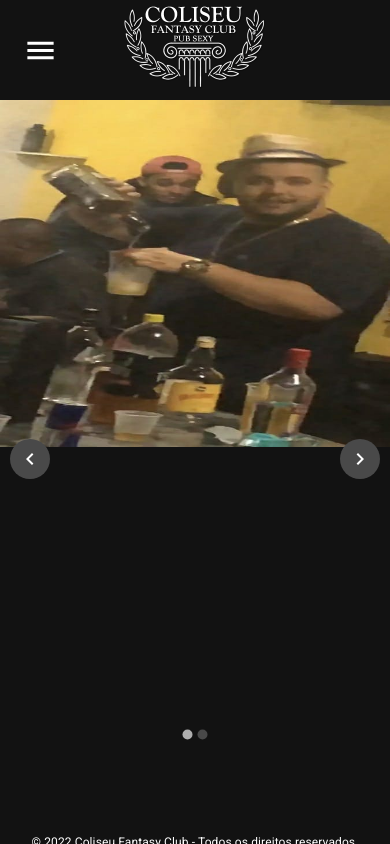
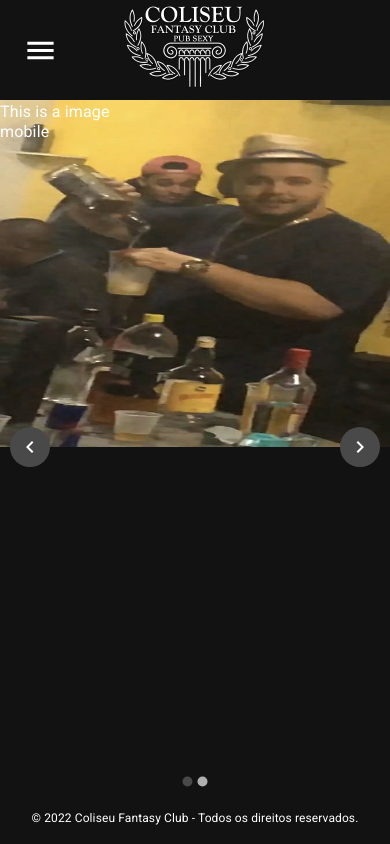
Before and after one commit to leozera14/Coliseu, a React (Vite) app: page / in a window 390 px wide. Built offline with nearby package versions, Linux system fonts and the light colour scheme.

Commit message:
Fix responsive layout

```diff
--- a/src/components/Header/Header.tsx
+++ b/src/components/Header/Header.tsx
@@ -53,7 +53,7 @@ export const Header = () => {
   const isMobile = useMediaQuery(theme.breakpoints.down("lg"));
 
   return (
-    <AppBar position="static" color="transparent" sx={{ boxShadow: "none" }}>
+    <AppBar position="static" color="transparent" sx={{ boxShadow: "none" }} style={{ maxHeight: "100px" }}>
       <CssBaseline />
       <Grid container alignItems="center" xs={12}>
         {isMobile ? (
--- a/src/pages/Home/Home.tsx
+++ b/src/pages/Home/Home.tsx
@@ -1,10 +1,15 @@
 import React from "react";
 
-import { Grid, Typography, Box, Paper } from "@mui/material";
+import { Grid, Typography, Box, Paper, useMediaQuery } from "@mui/material";
 
 import Carousel from "react-material-ui-carousel";
 
 import { makeStyles } from "@material-ui/styles";
+
+import { useTheme, createTheme } from "@mui/material/styles";
+import { Link } from "react-router-dom";
+
+import { useTheme as useThemeHook } from "../../hooks/theme/useTheme";
 
 // Images
 import test1 from "../../assets/test1.gif";
@@ -12,12 +17,14 @@ import test2 from "../../assets/test2.jpg";
 
 const useStyles: any = makeStyles(() => ({
   image: {
-    height: "auto",
     width: "100%",
   },
   containerFullHeight: {
     height: "85%",
   },
+  container: {
+    height: "calc(100vh - 185px)",
+  }
 }));
 
 export const Home = () => {
@@ -28,32 +35,39 @@ export const Home = () => {
       title: "Image 1",
       description: "This is a image",
       image: `${test1}`,
+      imageMobile : test2
     },
     {
       title: "Image 2",
       description: "This is a image 2",
       image: `${test2}`,
+      imageMobile : test1
     },
   ];
+
+  const { dark, changeThemeMode } = useThemeHook();
+  const theme = useTheme();
+  const isMobile = useMediaQuery(theme.breakpoints.down("md"));
 
   return (
     <>
       <Carousel
+        autoPlay={false}
         stopAutoPlayOnHover={false}
         navButtonsAlwaysVisible={true}
-        className={classes.containerFullHeight}
-        indicatorContainerProps={{
-          style: {
-            margin: "0",
-            position: "absolute",
-            bottom: "10%",
-          },
-        }}
       >
         {images.map((image, i) => (
-          <Grid key={i} className={classes.containerFullHeight}>
-            <img src={image.image} className={classes.image} />
-          </Grid>
+          <div
+            key={i}
+            className={classes.container}
+          >
+            <img
+              src={isMobile ? image.imageMobile : image.image}
+              className={classes.image}
+            />
+            <p style={{ position: "absolute", top: 0}}>{image.description}</p>
+            <p style={{ position: "absolute", top: 20}}>{isMobile ? "mobile" : "desktop"}</p>
+          </div>
         ))}
       </Carousel>
     </>
```
